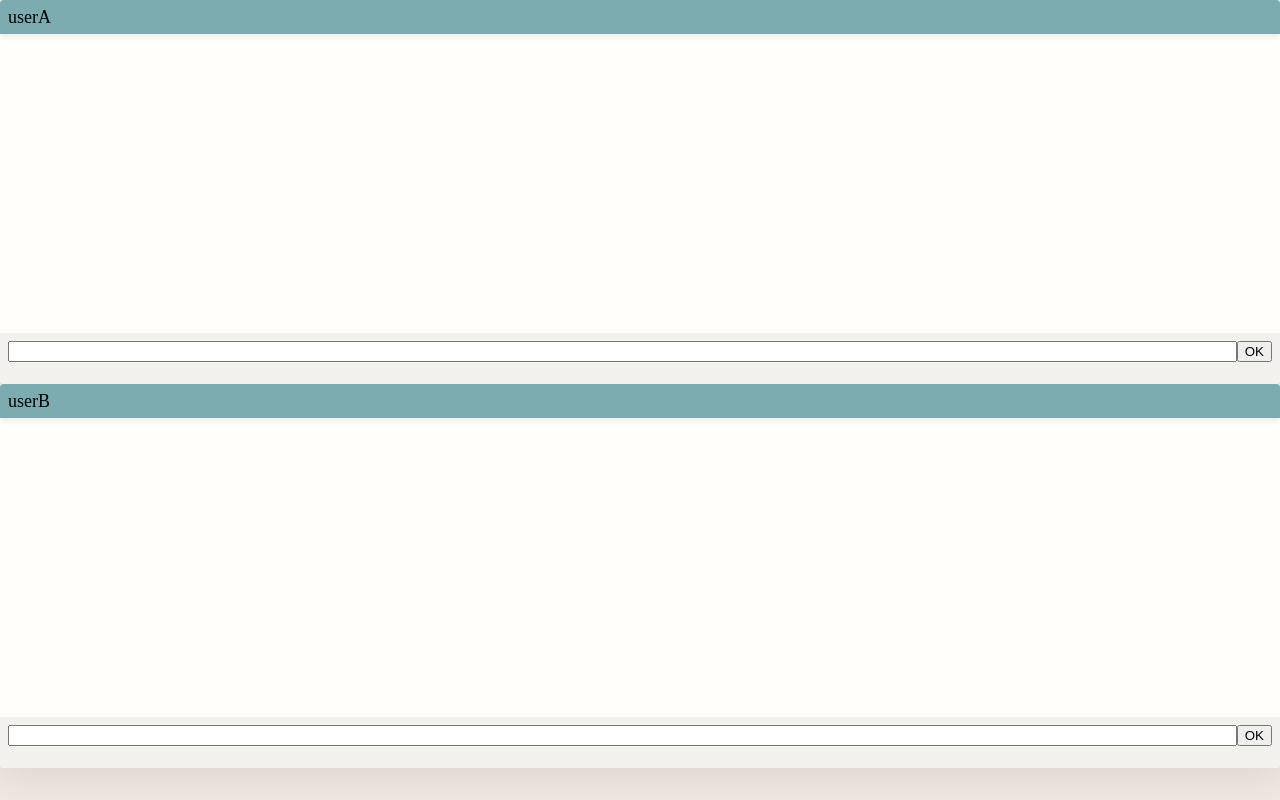
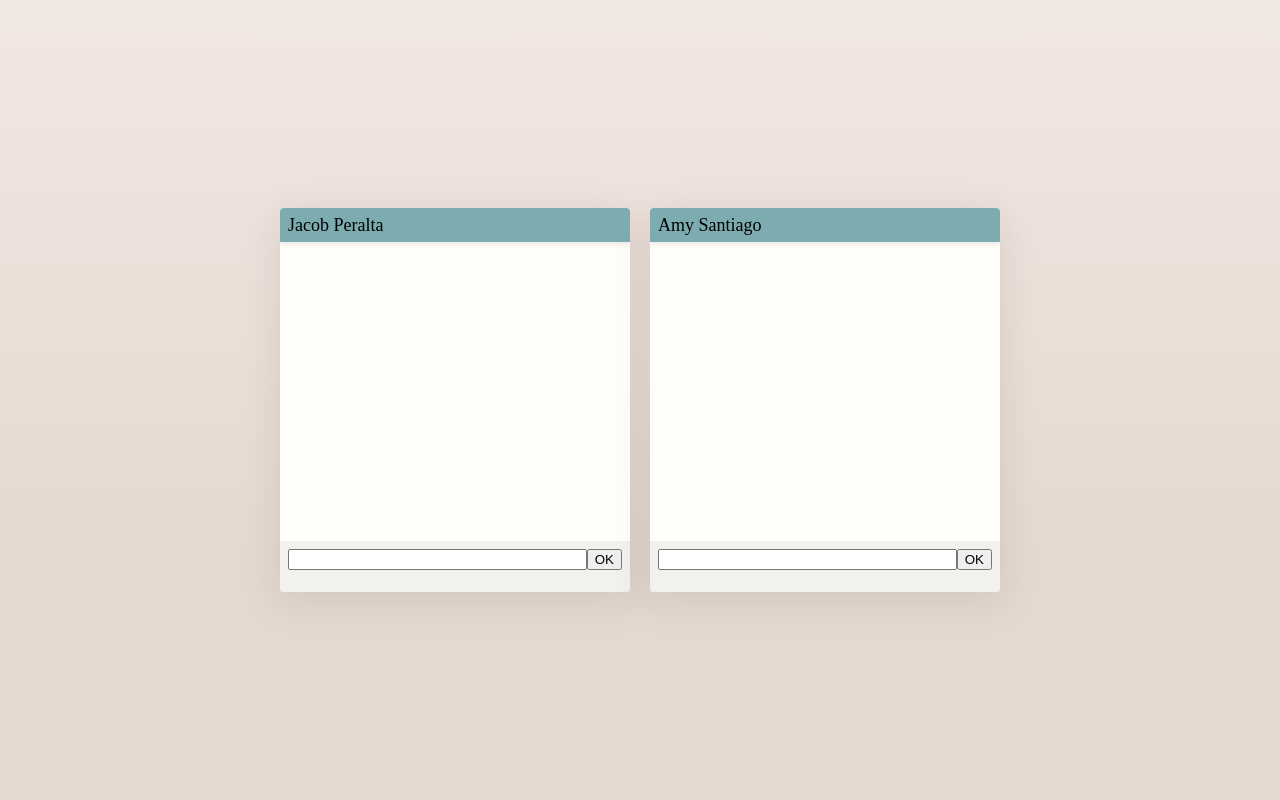
Before and after one commit to Benrajalu/iConverse, a React (Create React App) app: page / in a window 1280 px wide. Built offline with nearby package versions, Linux system fonts and the light colour scheme.

Commit message:
ChatWindows are now built from an array of users. That initially enabled me to test a three windows layout, but it'll also be used for index-based animations.

```diff
--- a/src/templates/Containers/App.js
+++ b/src/templates/Containers/App.js
@@ -77,22 +77,19 @@ class App extends Component {
   }
 
   render() {
+    const users = ['Jacob Peralta', 'Amy Santiago'];
     return (
-      <div id="windowWrap">
+      <div id="windows-wrap">
+        {users.map((user, index) => (
           <ChatWindow
+            key={`window-${index}`}
             handleSubmit={this.handleSubmit}
             handleType={this.handleType}
             log={this.state.chatLog}
-          user="userA"
+            user={user}
             activity={this.state.activity}
           />
-        <ChatWindow
-          handleSubmit={this.handleSubmit}
-          handleType={this.handleType}
-          log={this.state.chatLog}
-          user="userB"
-          activity={this.state.activity}
-        />
+        ))}
       </div>
     );
   }
```
Lines whose indentation alone changed are shown as unchanged.
